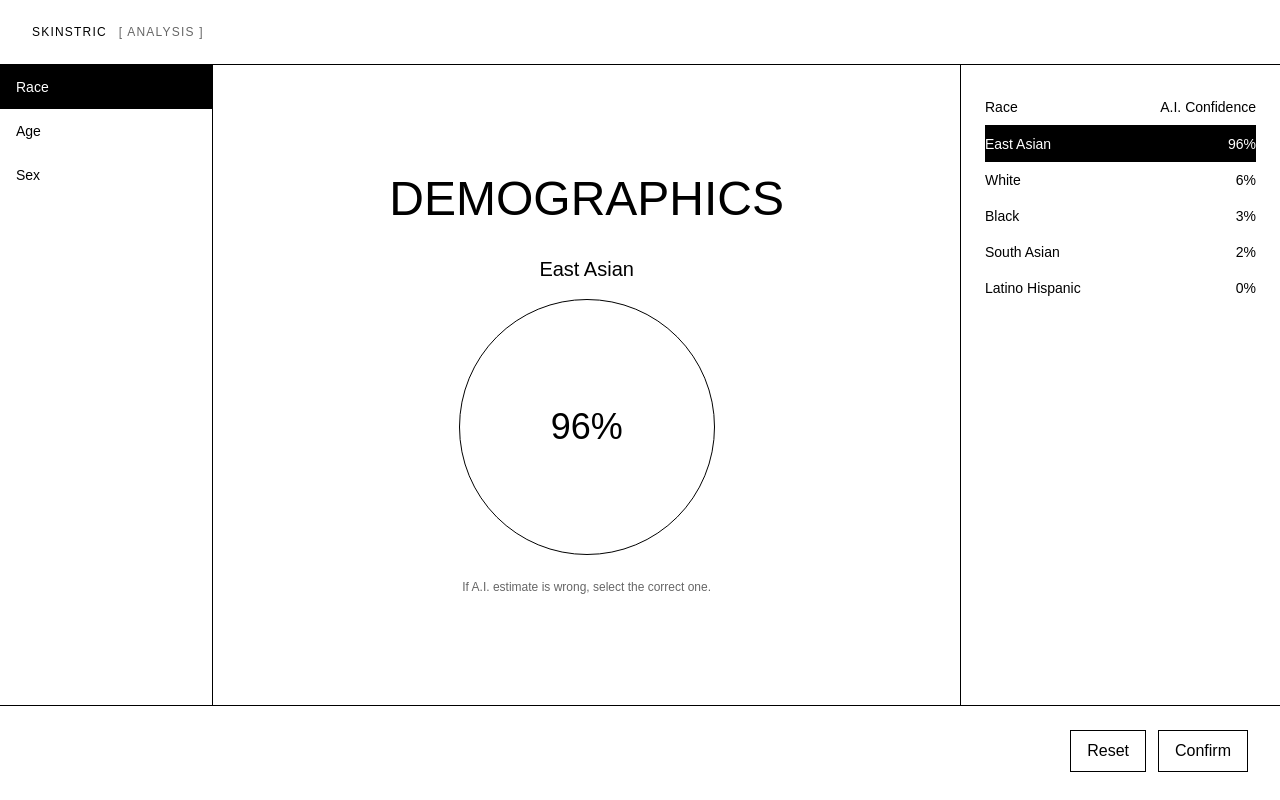
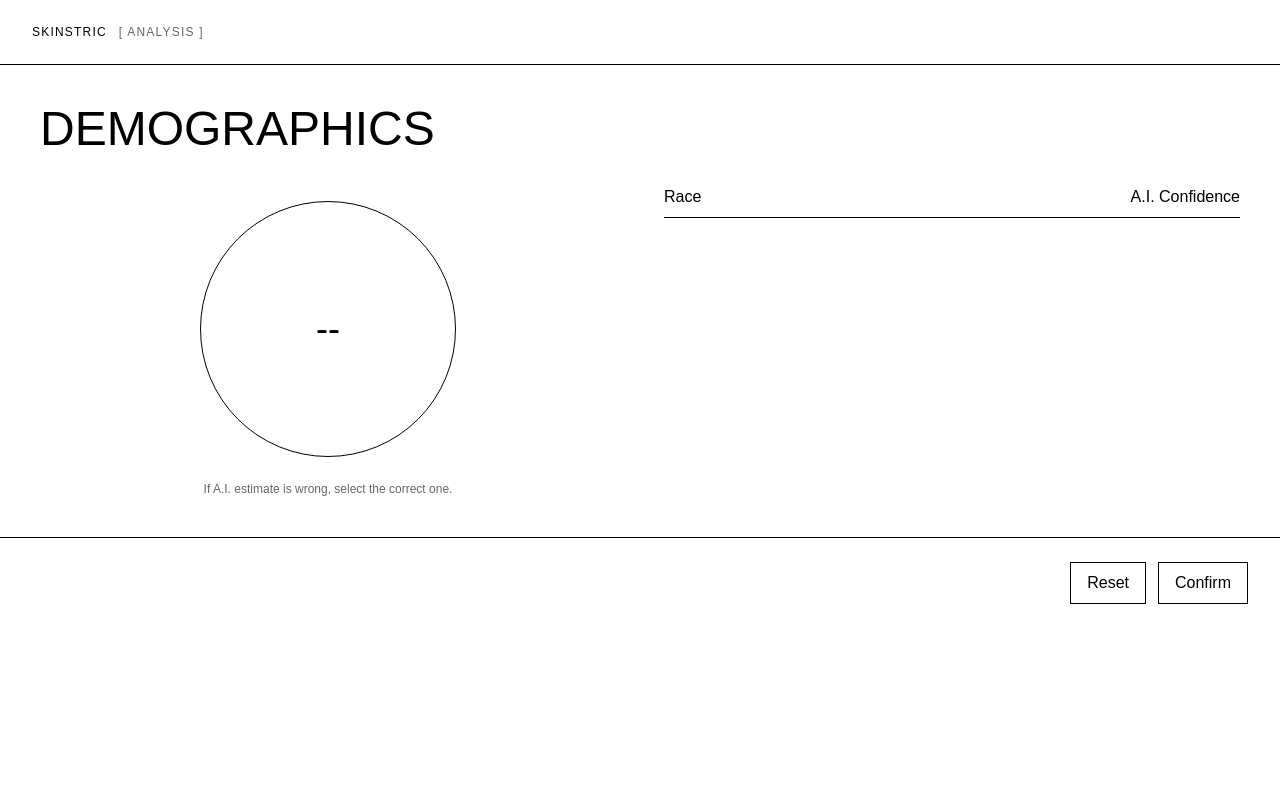
Before and after one commit to AngelMonoestereo/skinstric, a Next.js app: page /analysis in a window 1280 px wide. Built offline with nearby package versions, Linux system fonts and the light colour scheme.

Commit message:
feat: Phase 2 Part 2 – upload screen + API integration + dynamic race results

```diff
--- a/app/analysis/page.tsx
+++ b/app/analysis/page.tsx
@@ -1,67 +1,79 @@
 'use client'
 
+import { useEffect, useState } from 'react'
+
+type RaceData = Record<string, number>
+
 export default function AnalysisPage() {
+  const [race, setRace] = useState<RaceData>({})
+
+  useEffect(() => {
+    try {
+      const saved = localStorage.getItem('analysis-data')
+      if (saved) {
+        const parsed = JSON.parse(saved)
+        if (parsed?.race) {
+          // ordenar descendente
+          const sorted = Object.entries(parsed.race)
+            .sort((a, b) => b[1] - a[1])
+            .reduce((acc, [k, v]) => {
+              acc[k] = v
+              return acc
+            }, {} as RaceData)
+
+          setRace(sorted)
+        }
+      }
+    } catch (err) {
+      console.error('Error loading analysis data', err)
+    }
+  }, [])
+
   return (
     <main className="min-h-screen bg-white text-black">
       {/* Top bar */}
-      <div className="flex items-center justify-between py-6 px-8 text-xs tracking-widest border-b">
-        <div className="flex items-center gap-3">
+      <div className="flex items-center justify-between py-6 px-8 border-b text-xs tracking-widest">
+        <div className="flex gap-3">
           <span className="font-medium">SKINSTRIC</span>
           <span className="opacity-60">[ ANALYSIS ]</span>
         </div>
       </div>
 
-      {/* Content grid */}
-      <div className="grid grid-cols-12 min-h-[80vh]">
-        {/* Sidebar */}
-        <aside className="col-span-2 border-r text-sm">
-          <ul className="flex flex-col">
-            <li className="px-4 py-3 font-medium bg-black text-white">Race</li>
-            <li className="px-4 py-3 hover:bg-gray-100">Age</li>
-            <li className="px-4 py-3 hover:bg-gray-100">Sex</li>
-          </ul>
-        </aside>
+      <section className="p-10">
+        <h1 className="text-5xl font-light mb-8">DEMOGRAPHICS</h1>
 
-        {/* Main panel */}
-        <section className="col-span-7 flex flex-col justify-center items-center p-10">
-          <h1 className="text-5xl font-light mb-8">DEMOGRAPHICS</h1>
-          <p className="text-xl mb-4">East Asian</p>
-          <div className="w-64 h-64 rounded-full border flex items-center justify-center text-4xl">
-            96%
+        <div className="grid grid-cols-2 gap-12">
+          {/* Main circle */}
+          <div className="flex flex-col items-center">
+            <p className="text-xl mb-4">{Object.keys(race)[0]}</p>
+            <div className="w-64 h-64 rounded-full border flex items-center justify-center text-4xl">
+              {race[Object.keys(race)[0]]
+                ? (race[Object.keys(race)[0]] * 100).toFixed(2) + '%'
+                : '--'}
+            </div>
+            <p className="mt-6 text-xs opacity-60 text-center">
+              If A.I. estimate is wrong, select the correct one.
+            </p>
           </div>
-          <p className="mt-6 text-xs opacity-60">
-            If A.I. estimate is wrong, select the correct one.
-          </p>
-        </section>
 
-        {/* Right panel */}
-        <aside className="col-span-3 border-l p-6 text-sm">
-          <div className="flex justify-between border-b py-2">
-            <span className="font-medium">Race</span>
-            <span className="font-medium">A.I. Confidence</span>
+          {/* Race list */}
+          <div>
+            <div className="flex justify-between font-medium border-b pb-2">
+              <span>Race</span>
+              <span>A.I. Confidence</span>
+            </div>
+            {Object.entries(race).map(([k, v]) => (
+              <div
+                key={k}
+                className="flex justify-between py-2 border-b last:border-none"
+              >
+                <span>{k}</span>
+                <span>{(v * 100).toFixed(2)}%</span>
+              </div>
+            ))}
           </div>
-          <div className="flex justify-between py-2 bg-black text-white">
-            <span>East Asian</span>
-            <span>96%</span>
-          </div>
-          <div className="flex justify-between py-2">
-            <span>White</span>
-            <span>6%</span>
-          </div>
-          <div className="flex justify-between py-2">
-            <span>Black</span>
-            <span>3%</span>
-          </div>
-          <div className="flex justify-between py-2">
-            <span>South Asian</span>
-            <span>2%</span>
-          </div>
-          <div className="flex justify-between py-2">
-            <span>Latino Hispanic</span>
-            <span>0%</span>
-          </div>
-        </aside>
-      </div>
+        </div>
+      </section>
 
       {/* Bottom buttons */}
       <div className="flex justify-end gap-3 px-8 py-6 border-t">
```
Also changed, not shown: app/upload/page.tsx (added, +125 -0 lines).
